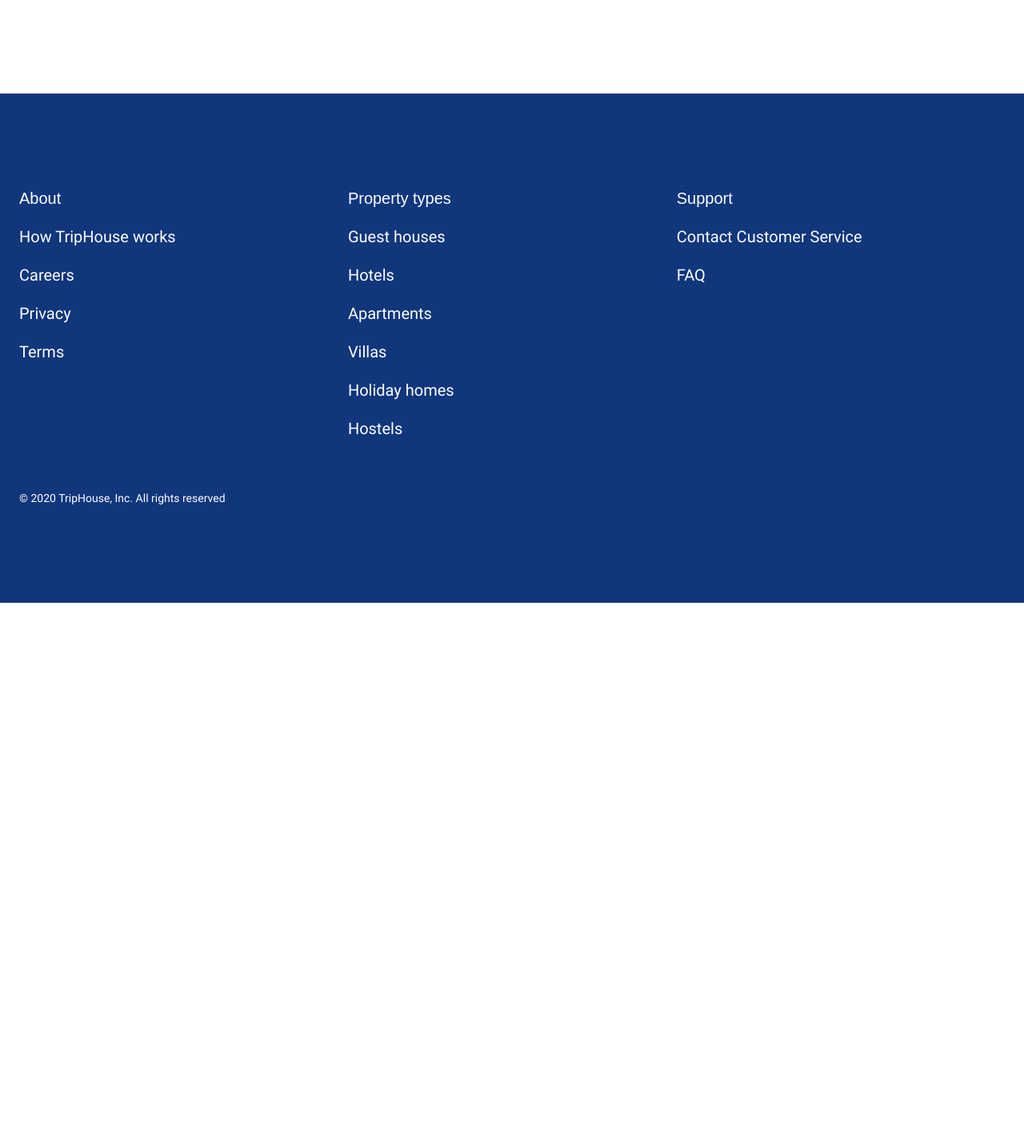
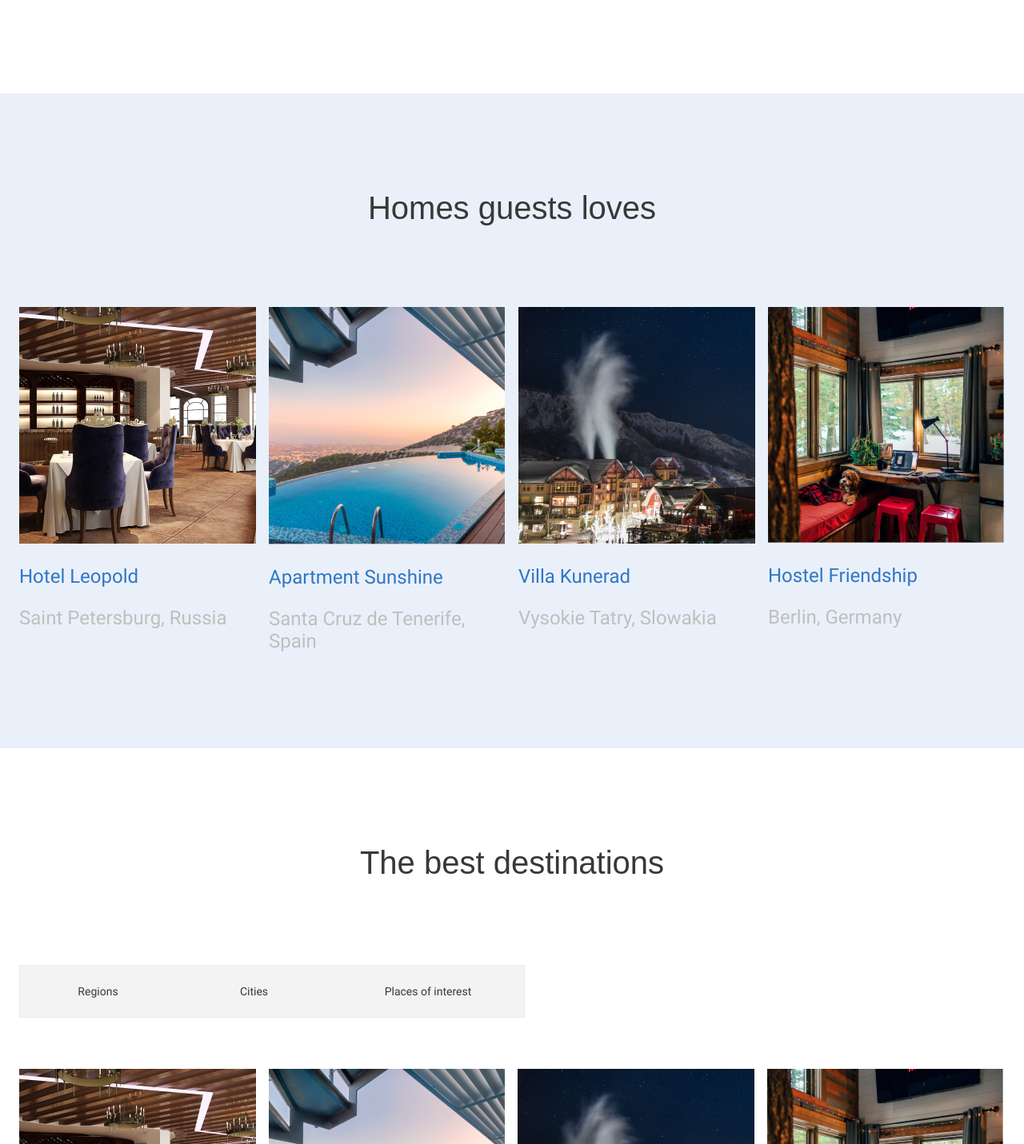
Before and after one commit to KsuKuper/IF-HTML, a website: page index.html in a window 1280 px wide. Shown: the part 1369-2800 px from the top of the page at 80% size. Before the commit the page ends 2123 px from the top, so only its background shows below. Drawn offline with Linux system fonts and the light colour scheme; a web font is replaced by a local one.

Commit message:
added guests and destinations sections

```diff
--- a/index.html
+++ b/index.html
@@ -2,34 +2,37 @@
 <html lang="en">
   <head>
     <meta charset="UTF-8" />
-    <title>flex_box></title>
+    <title>TripHouse</title>
     <link rel="stylesheet" href="./styles/styles.css" />
   </head>
   <body>
+    <!-- TOP -->
     <div class="wrap-top">
       <div class="container-top">
-        <div class="top-section">
+        <div class="top">
+          <!--  HEADER -->
           <header class="header">
-            <div class="col-logo">
+            <div class="header__logo">
               <img class="logo" src="image/logo.svg" alt="logo-icon" />
             </div>
-            <div class="nav">
-              <div class="nav-tab">
-                <a class="nav-link" href="#">Stays</a>
-                <a class="nav-link" href="#">Attractions</a>
+            <div class="header__nav">
+              <div class="nav__tab">
+                <a class="nav__link" href="#">Stays</a>
+                <a class="nav__link" href="#">Attractions</a>
               </div>
-              <div class="nav-icon">
-                <a class="nav-link" href="#">
+              <div class="nav__icon">
+                <a class="nav__link" href="#">
                   <img src="image/night.svg" alt="night-icon" />
                 </a>
-                <a class="nav-link" href="#">
+                <a class="nav__link" href="#">
                   <img src="image/account.svg" alt="account-icon" />
                 </a>
               </div>
             </div>
           </header>
+          <!--  MAIN -->
           <main class="main">
-            <div class="main-title">
+            <div class="main__title">
               Discover stays
               <p>to live, work or just relax</p>
             </div>
@@ -84,7 +87,9 @@
         </div>
       </div>
     </div>
-    <div class="container offer">
+    <!-- OFFER -->
+    <div class="offer">
+      <div class="container">
         <h3 class="offer__title">What do we offer</h3>
         <hr class="offer__line" />
         <div class="row">
@@ -150,6 +155,112 @@
           </div>
         </div>
       </div>
+    </div>
+    <!-- GUESTS -->
+    <div class="guests">
+      <div class="container">
+        <h3 class="guests__title">Homes guests loves</h3>
+        <div class="guests__row">
+          <div class="guests__col">
+            <div class="guests__img">
+              <img
+                src="./image/guests-home/guests-home-1.jpg"
+                alt="guest-home"
+              />
+            </div>
+            <h4 class="guests__subtitle">Hotel Leopold</h4>
+            <p class="guests__text">Saint Petersburg, Russia</p>
+          </div>
+          <div class="guests__col">
+            <div class="guests__img">
+              <img
+                src="./image/guests-home/guests-home-2.jpg"
+                alt="guest-home"
+              />
+            </div>
+            <h4 class="guests__subtitle">Apartment Sunshine</h4>
+            <p class="guests__text">Santa  Cruz de Tenerife, Spain</p>
+          </div>
+          <div class="guests__col">
+            <div class="guests__img">
+              <img
+                src="./image/guests-home/guests-home-3.jpg"
+                alt="guest-home"
+              />
+            </div>
+            <h4 class="guests__subtitle">Villa Kunerad</h4>
+            <p class="guests__text">Vysokie Tatry, Slowakia</p>
+          </div>
+          <div class="guests__col">
+            <div class="guests__img">
+              <img
+                src="./image/guests-home/guests-home-4.jpg"
+                alt="guest-home"
+              />
+            </div>
+            <h4 class="guests__subtitle">Hostel Friendship</h4>
+            <p class="guests__text">Berlin, Germany</p>
+          </div>
+        </div>
+      </div>
+    </div>
+    <!-- DESTINATIONS -->
+    <div class="destinations">
+      <div class="container">
+        <h3 class="destinations__title">The best destinations</h3>
+    <!-- SLIDE -->
+        <div class="destinations__slide">
+            <div class="destinations__item">
+              <a class="item item-region" href="#">Regions</a>
+              <a class="item item-city" href="#">Cities</a>
+              <a class="item item-interest" href="#">Places of interest</a>
+            </div>
+        </div>
+
+        <div class="destinations__row">
+          <div class="destinations__col">
+            <div class="destinations__img">
+              <img
+                      src="./image/guests-home/guests-home-1.jpg"
+                      alt="guest-home"
+              />
+            </div>
+            <h4 class="destinations__subtitle">Hotel Leopold</h4>
+            <p class="destinations__text">Saint Petersburg, Russia</p>
+          </div>
+          <div class="destinations__col">
+            <div class="destinations__img">
+              <img
+                      src="./image/guests-home/guests-home-2.jpg"
+                      alt="guest-home"
+              />
+            </div>
+            <h4 class="destinations__subtitle">Apartment Sunshine</h4>
+            <p class="destinations__text">Santa  Cruz de Tenerife, Spain</p>
+          </div>
+          <div class="destinations__col">
+            <div class="destinations__img">
+              <img
+                      src="./image/guests-home/guests-home-3.jpg"
+                      alt="guest-home"
+              />
+            </div>
+            <h4 class="destinations__subtitle">Villa Kunerad</h4>
+            <p class="destinations__text">Vysokie Tatry, Slowakia</p>
+          </div>
+          <div class="destinations__col">
+            <div class="destinations__img">
+              <img
+                      src="./image/guests-home/guests-home-4.jpg"
+                      alt="guest-home"
+              />
+            </div>
+            <h4 class="destinations__subtitle">Hostel Friendship</h4>
+            <p class="destinations__text">Berlin, Germany</p>
+          </div>
+        </div>
+      </div>
+    <!-- FOOTER -->
       <div class="footer">
       <div class="container">
         <div class="footer__row--column">
--- a/styles/styles.css
+++ b/styles/styles.css
@@ -36,12 +36,12 @@ h3 {
 }
 
 .container-top {
-  max-width: 1232px;
+  max-width: 1264px;
   min-height: 100vh;
   margin: 0 auto;
 }
 
-.top-section {
+.top {
   width: 100%;
   margin: 0 auto;
   padding-top: 51px;
@@ -55,23 +55,23 @@ h3 {
   margin-bottom: 196px;
 }
 
-.col-logo {
+.header__logo {
   font-size: 40px;
   font-weight: 600;
   color: #3077c6;
 }
 
-.nav {
+.header__nav {
   display: flex;
   gap: 48px;
 }
 
-.nav-tab {
+.nav__tab {
   display: flex;
   gap: 24px;
 }
 
-.nav-link {
+.nav__link {
   font-size: 24px;
   font-weight: 400;
   line-height: 28px;
@@ -81,7 +81,7 @@ h3 {
   position: relative;
 }
 
-.nav-link:after {
+.nav__link:after {
   content: "";
   display: none;
   width: 100%;
@@ -90,20 +90,20 @@ h3 {
   z-index: 1;
 }
 
-.nav-link:hover {
+.nav__link:hover {
   color: #f5bd41;
 }
 
-.nav-link:hover:after {
+.nav__link:hover:after {
   display: block;
 }
 
-.nav-icon {
+.nav__icon {
   display: flex;
   gap: 24px;
 }
 
-.main-title {
+.main__title {
   font-size: 50px;
   font-weight: 500;
   line-height: 59px;
@@ -113,8 +113,6 @@ h3 {
 
 .main-search {
   display: flex;
-  flex-direction: row;
-  justify-content: space-between;
   background: #ffffff;
   border: 3px solid #f3f3f4;
   border-right: none;
@@ -294,6 +292,135 @@ h3 {
 /*  margin: 0 auto;*/
 /*}*/
 
+/*==========GUESTS========*/
+
+.guests {
+  background-color: #eaf0f9;
+}
+
+.guests__title {
+  font-size: 40px;
+  font-weight: 500;
+  color: #383838;
+  text-align: center;
+  padding-top: 120px;
+  padding-bottom: 100px;
+}
+
+.guests__row {
+  display: flex;
+  gap: 16px;
+  padding-bottom: 120px;
+}
+
+.guests__col {
+  width: 25%;
+}
+
+.guests__img {
+  padding-bottom: 24px;
+}
+
+.guests__subtitle {
+  color: #3077c6;
+  font-size: 24px;
+  font-weight: 400;
+  padding-bottom: 24px;
+}
+
+.guests__text {
+  color: #bfbfbf;
+  font-size: 24px;
+  font-weight: 400;
+}
+
+/*==========DESTINATIONS========*/
+
+.destinations {
+  background-color: #ffffff;
+}
+
+.destinations__title {
+  font-size: 40px;
+  font-weight: 500;
+  color: #383838;
+  text-align: center;
+  padding-top: 120px;
+  padding-bottom: 104px;
+}
+
+.destinations__slide {
+  display: flex;
+  padding-bottom: 64px;
+  overflow: hidden;
+}
+
+.destinations__item {
+  display: flex;
+  justify-content: center;
+  align-items: center;
+
+  background-color: #f3f3f4;
+  border: 1px solid #e8ecee;
+
+  transition: background-color 0.2s linear;
+
+  position: relative;
+}
+
+.item {
+  display: flex;
+  flex-direction: column;
+  justify-content: center;
+  text-align: center;
+  text-decoration: none;
+  color: #383838;
+}
+
+.item-region {
+  width: 195px;
+  height: 64px;
+}
+
+.item-city {
+  width: 195px;
+  height: 64px;
+}
+
+.item-interest {
+  width: 240px;
+  height: 64px;
+}
+
+.destinations__row {
+  display: flex;
+  gap: 16px;
+  padding-bottom: 120px;
+}
+
+.guests__col {
+  width: 25%;
+}
+
+.guests__img {
+  padding-bottom: 24px;
+}
+
+.guests__subtitle {
+  color: #3077c6;
+  font-size: 24px;
+  font-weight: 400;
+  padding-bottom: 24px;
+}
+
+.guests__text {
+  color: #bfbfbf;
+  font-size: 24px;
+  font-weight: 400;
+}
+
+/*==========FOOTER========*/
+
 .footer {
   background: #10367c;
   width: 100%;
```
Also changed, not shown: image/destinations/dest-1.jpg (added), image/destinations/dest-2.jpg (added), image/destinations/dest-3.jpg (added), image/destinations/dest-4.jpg (added), image/guests-home/guests-home-1.jpg (added), image/guests-home/guests-home-2.jpg (added), image/guests-home/guests-home-3.jpg (added), image/guests-home/guests-home-4.jpg (added). Lines whose indentation alone changed are shown as unchanged.
